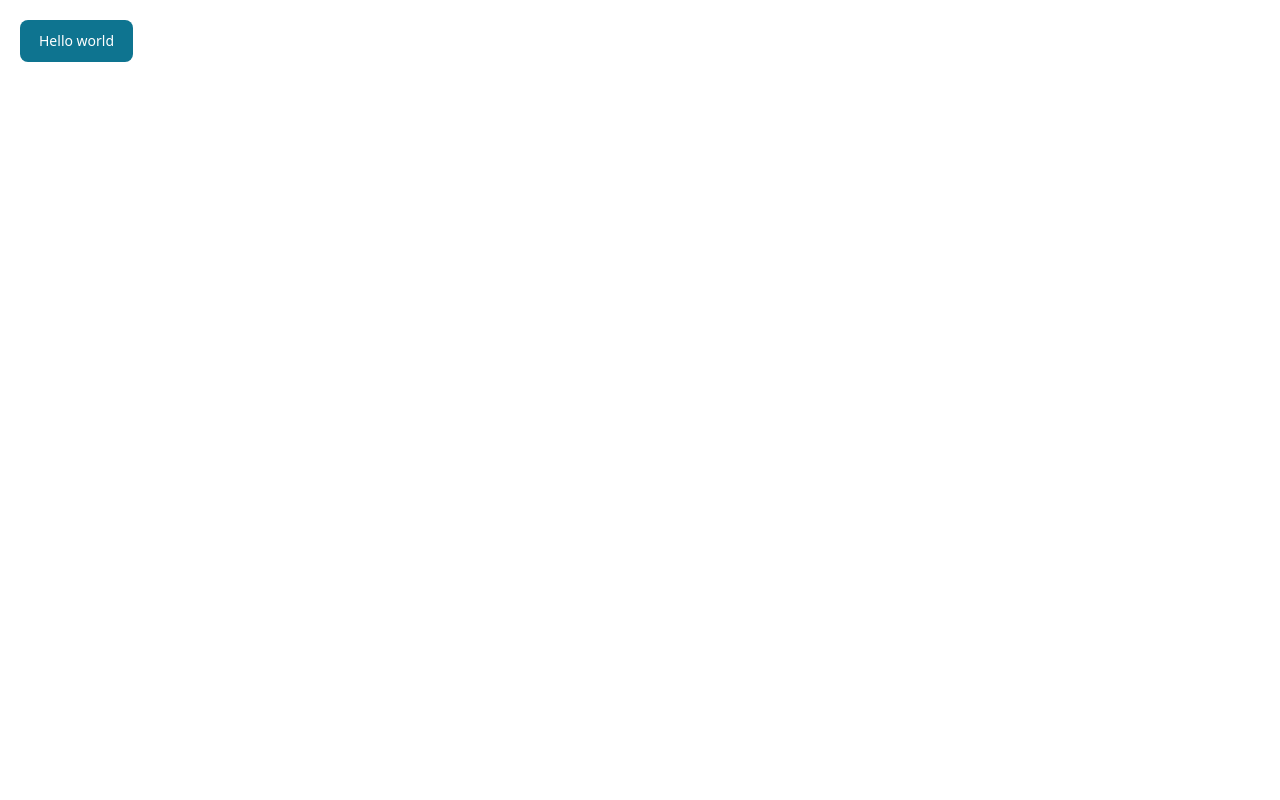
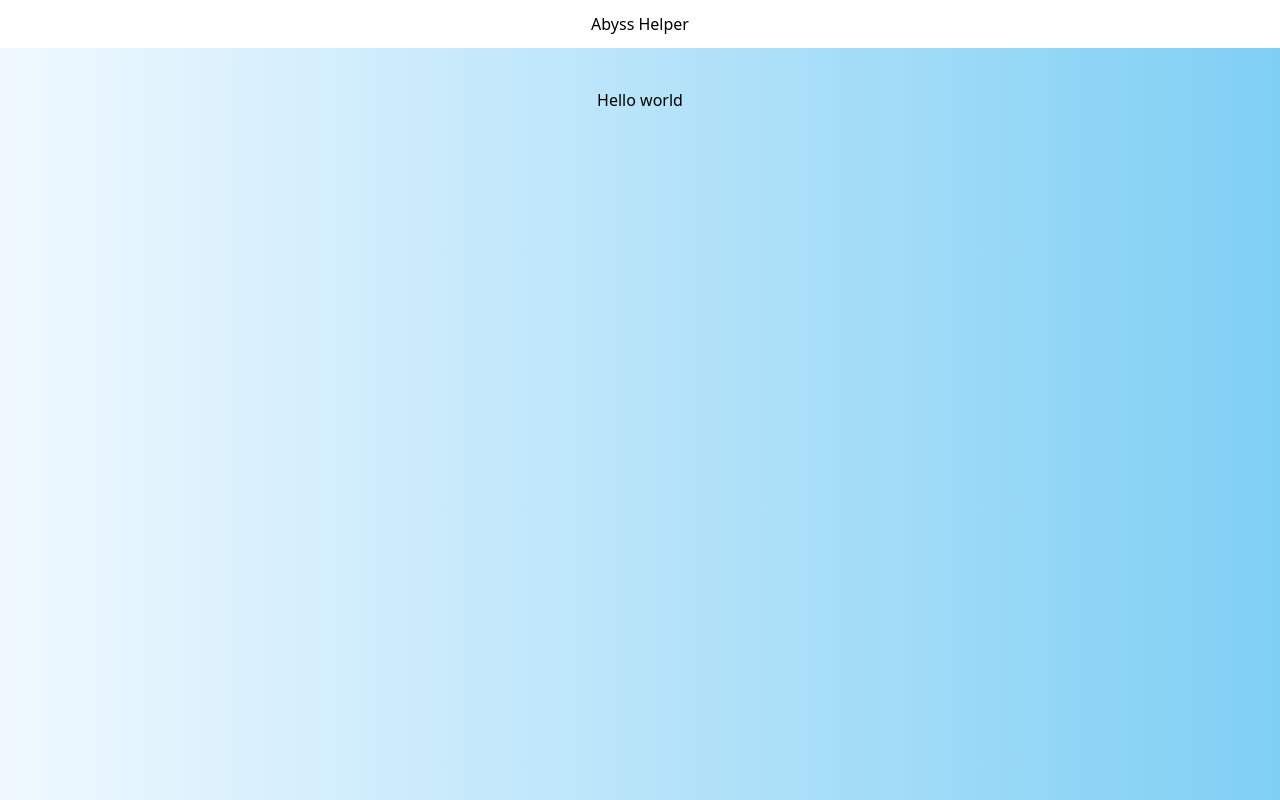
Before and after one commit to Vonubat/abyss-helper, a React (Vite) app: page / in a window 1280 px wide. Built offline with nearby package versions, Linux system fonts and the light colour scheme.

Commit message:
feat: implement basic layout & routing

```diff
--- a/src/App.tsx
+++ b/src/App.tsx
@@ -1,10 +1,17 @@
-import { Button } from 'flowbite-react';
+import { Route, Routes } from 'react-router-dom';
+
+import { Layout } from './components';
+import { Path } from './constants';
+import { MainPage, PageNotFound } from './pages';
 
 const App = (): JSX.Element => {
   return (
-    <div>
-      <Button className="m-5">Hello world</Button>
-    </div>
+    <Routes>
+      <Route path={Path.mainPage} element={<Layout />}>
+        <Route index element={<MainPage />} />
+        <Route path={Path.any} element={<PageNotFound />} />
+      </Route>
+    </Routes>
   );
 };
 
--- a/src/components/index.ts
+++ b/src/components/index.ts
@@ -0,0 +1 @@
+export { Layout } from './layout/Layout';
--- /dev/null
+++ b/src/components/layout/Header.tsx
@@ -0,0 +1,3 @@
+export const Header = (): JSX.Element => {
+  return <header className="flex h-12 w-full items-center justify-around">Abyss Helper</header>;
+};
--- /dev/null
+++ b/src/components/layout/Layout.tsx
@@ -0,0 +1,24 @@
+import { Outlet } from 'react-router-dom';
+import { ToastContainer } from 'react-toastify';
+
+import { Header } from './Header';
+
+export const Layout = (): JSX.Element => {
+  return (
+    <>
+      <Header />
+      <Outlet />
+      <ToastContainer
+        position="bottom-right"
+        autoClose={5000}
+        hideProgressBar
+        newestOnTop
+        closeOnClick
+        rtl={false}
+        pauseOnFocusLoss={false}
+        draggable
+        pauseOnHover
+      />
+    </>
+  );
+};
--- a/src/constants/index.ts
+++ b/src/constants/index.ts
@@ -5,3 +5,8 @@ export const NULL_ROOM_STATE = {
   end: null,
   data: null,
 };
+
+export enum Path {
+  mainPage = '/',
+  any = '*',
+}
--- a/src/main.tsx
+++ b/src/main.tsx
@@ -1,6 +1,9 @@
 import React from 'react';
 import ReactDOM from 'react-dom/client';
+import { Provider } from 'react-redux';
+import { BrowserRouter } from 'react-router-dom';
 
+import { store } from './redux/store';
 import App from './App';
 
 import './index.scss';
@@ -8,6 +11,10 @@ import 'react-toastify/dist/ReactToastify.css';
 
 ReactDOM.createRoot(document.getElementById('root') as HTMLElement).render(
   <React.StrictMode>
-    <App />
+    <Provider store={store}>
+      <BrowserRouter>
+        <App />
+      </BrowserRouter>
+    </Provider>
   </React.StrictMode>,
 );
--- /dev/null
+++ b/src/pages/MainPage.tsx
@@ -0,0 +1,9 @@
+const MainPage = (): JSX.Element => {
+  return (
+    <main className="main-page__wrapper animate-bg flex grow flex-col items-center justify-center gap-20 bg-gradient-to-r from-sky-50 to-sky-500 bg-[length:200%_200%] px-5 py-10 md:flex-row md:items-start">
+      Hello world
+    </main>
+  );
+};
+
+export default MainPage;
--- /dev/null
+++ b/src/pages/PageNotFound.tsx
@@ -0,0 +1,9 @@
+const PageNotFound = (): JSX.Element => {
+  return (
+    <main className="main-page__wrapper animate-bg flex grow flex-col items-center justify-center gap-20 bg-gradient-to-r from-rose-50 to-rose-300 bg-[length:200%_200%] px-5 py-10 md:flex-row md:items-start">
+      Page not found
+    </main>
+  );
+};
+
+export default PageNotFound;
--- /dev/null
+++ b/src/pages/index.ts
@@ -0,0 +1,2 @@
+export { default as MainPage } from './MainPage';
+export { default as PageNotFound } from './PageNotFound';
```
